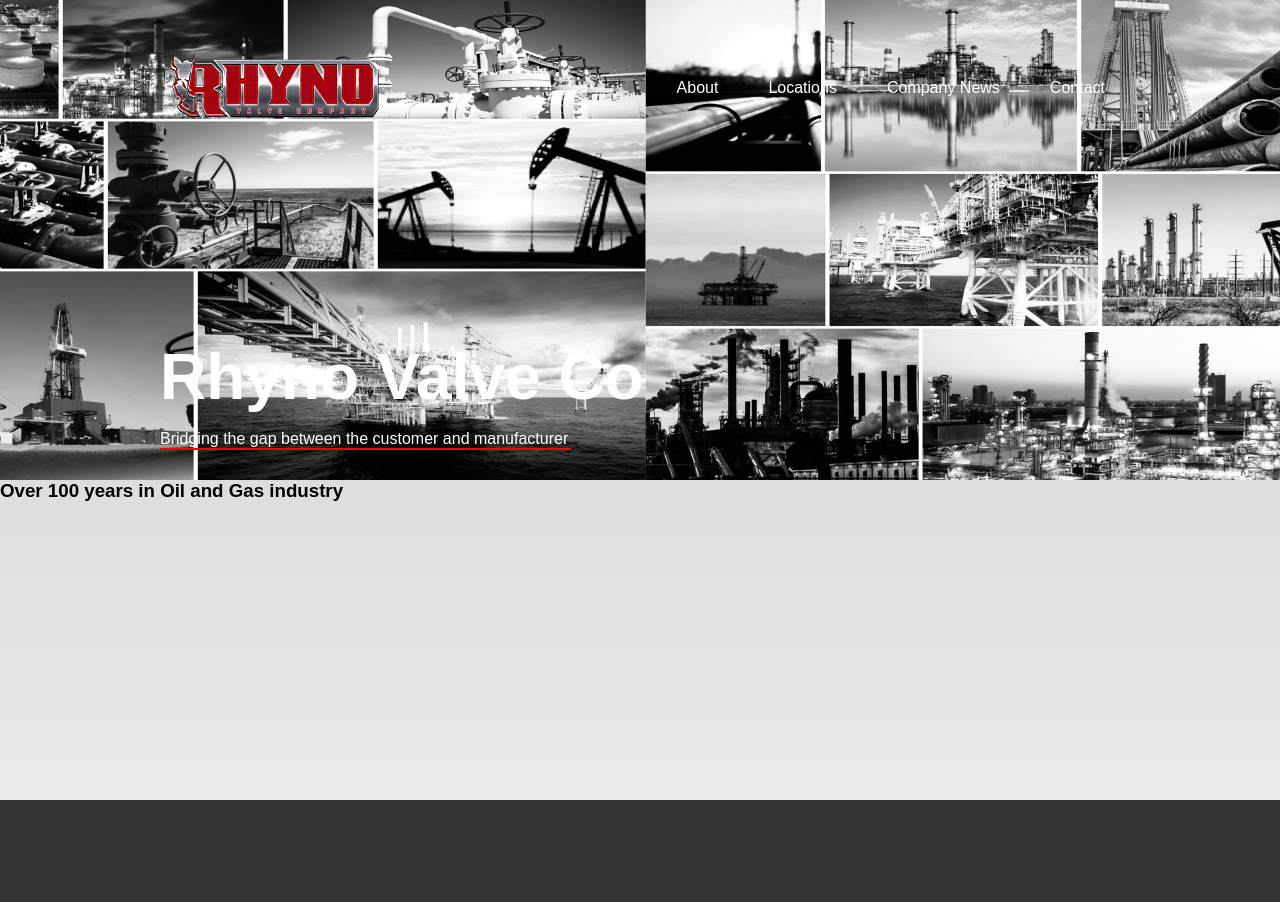
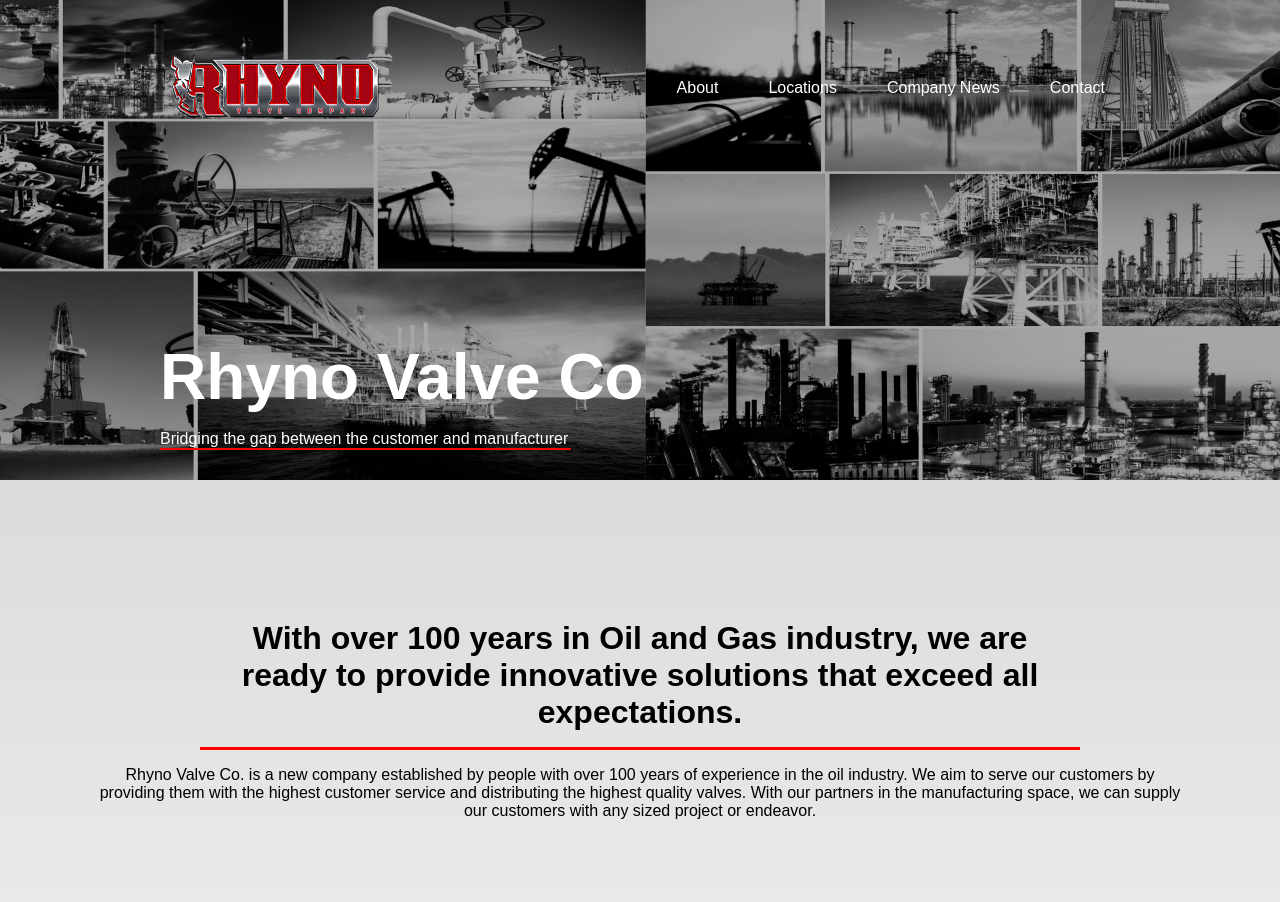
Before and after one commit to gpears98/rhyno-valve-nextjs, a Next.js app: page / in a window 1280 px wide. Shown: the top 902 px of the page. Built offline with nearby package versions, Linux system fonts and the light colour scheme; a web font is replaced by a local one.

Commit message:
added card and to index

```diff
--- a/pages/compDev.tsx
+++ b/pages/compDev.tsx
@@ -1,12 +1,12 @@
 import style from '@/styles/compDev.module.css'
-import SalesCard from '@/components/cards/sales';
+import Manufacturer from '@/components/cards/manufacturer';
 
 export default function compDev() {
     return (
         <main className={style.main}>
             <div className={style.container}>
                 <div className={style.component}>
-                    <SalesCard id={1}></SalesCard>
+                    <Manufacturer title='Test' link='/' imageURL='/rhyno-icon.png'></Manufacturer>
                 </div>
             </div>
         </main>
--- a/pages/index.tsx
+++ b/pages/index.tsx
@@ -12,7 +12,19 @@
         </div>
       </div>
       <div className={styles.industry}>
-        <h3>Over 100 years in Oil and Gas industry</h3>
+        <div className={styles.industryHeader}>
+          <div className={styles.industryH1}>
+            <h1>With over 100 years in Oil and Gas industry, we are ready to provide innovative solutions
+              that exceed all expectations.
+            </h1>
+          </div>
+          <div className={styles.industryP}>
+            <p>Rhyno Valve Co. is a new company established by people with over 100 years of experience in the oil industry.
+              We aim to serve our customers by providing them with the highest customer service and distributing the highest quality valves.
+              With our partners in the manufacturing space, we can supply our customers with any sized project or endeavor.
+            </p>
+          </div>
+        </div>
       </div>
       <div className={styles.manufacturers}>
 
--- a/styles/Home.module.css
+++ b/styles/Home.module.css
@@ -79,5 +79,38 @@
 }
 
 .industry {
+  display: flex;
+  text-align: center;
   position: relative;
+  align-items: center;
+  justify-content: center;
+  height: 30rem;
+  max-width: 100%;
 }
+
+.industryHeader {
+  display: flex;
+  flex-direction: column;
+  align-items: center;
+  justify-content: center;
+  margin-left: 10rem;
+  margin-right: 10rem;
+  width: 75rem;
+}
+
+.industryH1 {
+  padding: 1rem;
+  margin-right: 1rem;
+  margin-left: 1rem;
+  margin-top: 1rem;
+  width: 55rem;
+  border-bottom: 3px solid red;
+}
+
+.industryP {
+  padding: 1rem;
+  margin-right: 1rem;
+  margin-left: 1rem;
+  margin-bottom: 1rem;
+  width: 70rem;
+}
--- a/styles/compDev.module.css
+++ b/styles/compDev.module.css
@@ -1,4 +1,5 @@
 .main {
+    font-family: var(--font-default);
     width: 100vw;
     height:100vh;
 }
```
Also changed, not shown: components/cards/manufacturer.tsx (+29 -0 lines), components/cards/styles/manufacturer.module.css (+25 -0 lines), public/background.jpeg.
